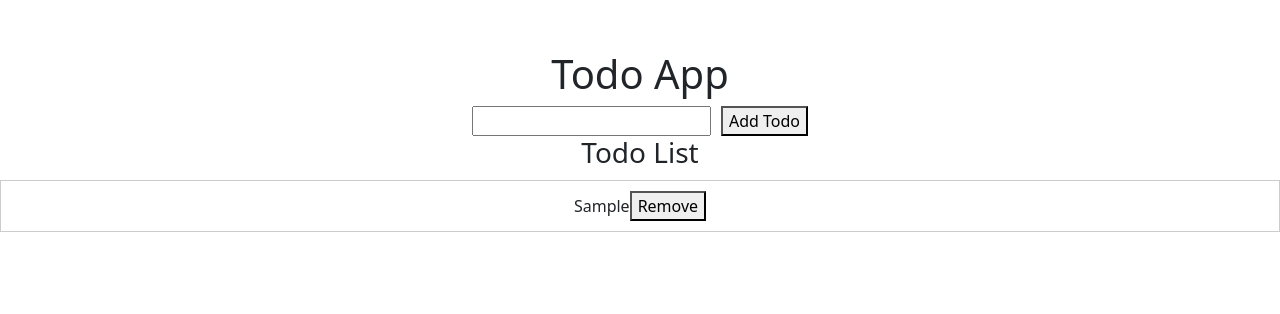
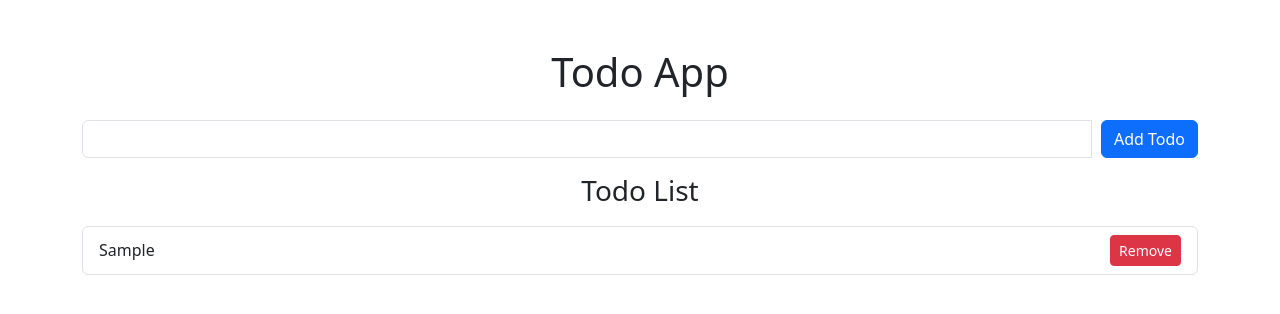
Before and after one commit to PeterOsoo/react-todo-1, a React (Create React App) app: page / in a window 1280 px wide. Both pictures are taken after typing "Sample" into the empty fields and a click on the button "Add Todo". Shown: the top 314 px of the page. Built offline with nearby package versions, Linux system fonts and the light colour scheme.

Commit message:
change jsx - bootstrap

```diff
--- a/src/App.js
+++ b/src/App.js
@@ -1,4 +1,5 @@
 import { useState } from "react"
+import "bootstrap/dist/css/bootstrap.min.css"
 import "./App.css"
 
 const App = () => {
@@ -8,7 +9,6 @@ const App = () => {
 	const addTodo = () => {
 		if (newTodo.trim() !== "") {
 			setTodos([...todos, { id: Date.now(), text: newTodo }])
-			console.log("Todo Added")
 			setNewTodo("")
 		}
 	}
@@ -18,24 +18,41 @@ const App = () => {
 	}
 
 	return (
-		<div className="App">
-			<h1>Todo App</h1>
-			<div>
+		<div className="container mt-5">
+			<h1 className="text-center mb-4">Todo App</h1>
+			<div className="input-group mb-3">
 				<input
 					type="text"
 					value={newTodo}
 					onChange={e => setNewTodo(e.target.value)}
+					className="form-control"
 				/>
-				<button onClick={addTodo}>Add Todo</button>
+				<div className="input-group-append">
+					<button onClick={addTodo} className="btn btn-primary">
+						Add Todo
+					</button>
+				</div>
 			</div>
 
-			<h3>Todo List</h3>
+			{todos.length > 0 ? (
+				<h3 className="text-center my-2">Todo List</h3>
+			) : (
+				<p>There are no Todo items</p>
+			)}
 
-			<ul>
+			<ul className="list-group">
 				{todos.map(todo => (
-					<li key={todo.id}>
+					<li
+						key={todo.id}
+						className="list-group-item d-flex justify-content-between align-items-center"
+					>
 						{todo.text}
-						<button onClick={() => removeTodo(todo.id)}>Remove</button>
+						<button
+							onClick={() => removeTodo(todo.id)}
+							className="btn btn-danger btn-sm"
+						>
+							Remove
+						</button>
 					</li>
 				))}
 			</ul>
```
